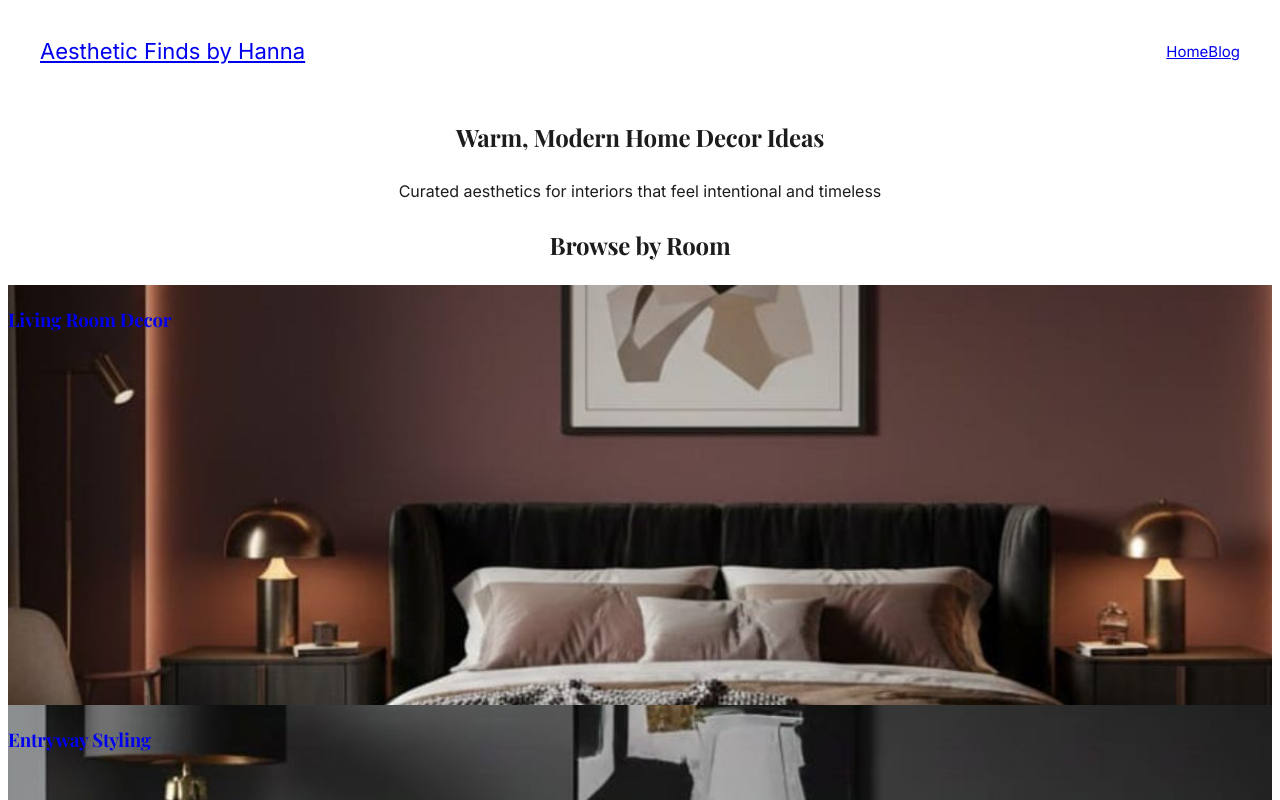
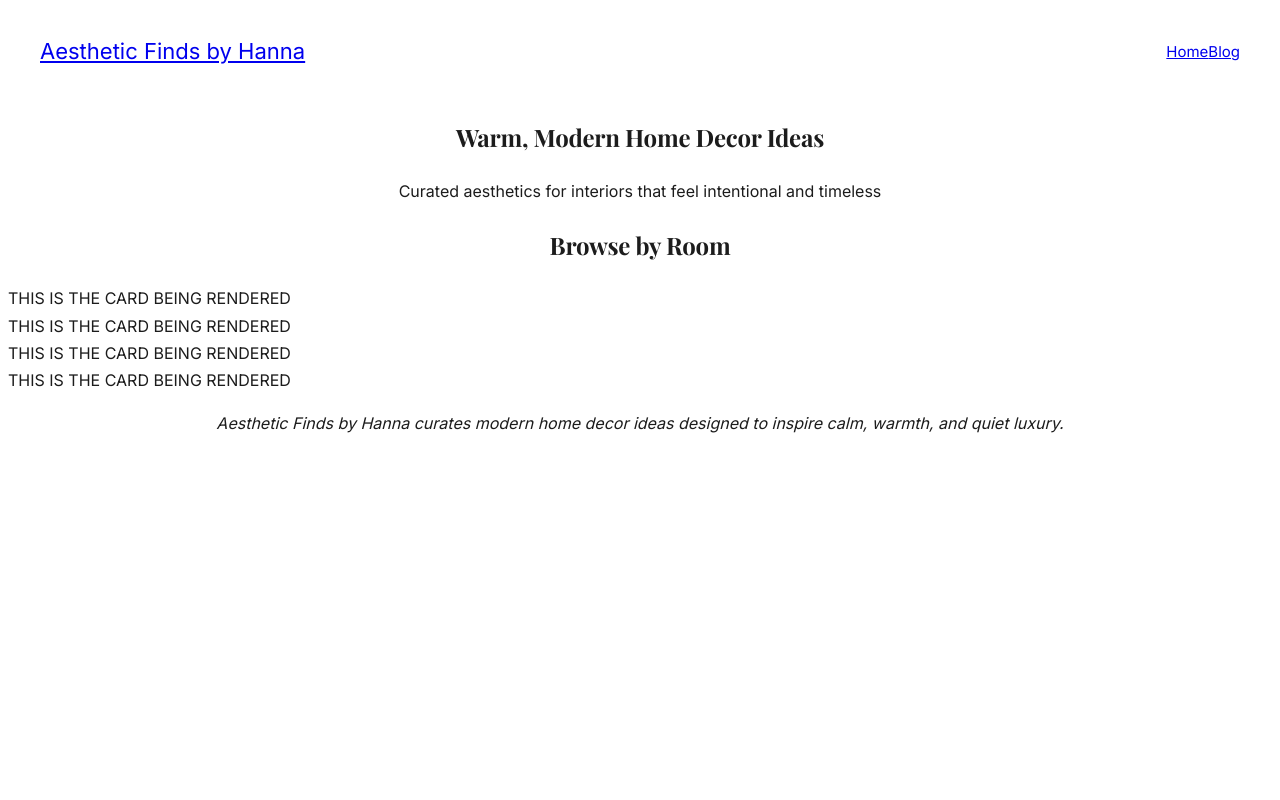
Before and after one commit to bonnie12-w/asthetic.hanna, a Next.js app: page / in a window 1280 px wide. Shown: the top 800 px of the page. Built offline with nearby package versions, Linux system fonts and the light colour scheme; a web font is replaced by a local one.

Commit message:
Update CategoryCard.tsx

```diff
--- a/components/CategoryCard.tsx
+++ b/components/CategoryCard.tsx
@@ -1,35 +1,7 @@
-import Link from "next/link"
-
-interface CategoryCardProps {
-  title: string
-  href: string
-  imageUrl: string
-}
-
-export default function CategoryCard({
-  title,
-  href,
-  imageUrl,
-}: CategoryCardProps) {
+export default function CategoryCard() {
   return (
-    <Link href={href} className="group block">
-      <div className="relative h-[420px] overflow-hidden rounded-sm">
-        <img
-          src={imageUrl}
-          alt={title}
-          className="absolute inset-0 h-full w-full object-cover transition-transform duration-700 group-hover:scale-105"
-        />
-
-        {/* dark overlay */}
-        <div className="absolute inset-0 bg-black/25" />
-
-        {/* title */}
-        <div className="absolute bottom-8 left-8 right-8">
-          <h3 className="font-serif text-2xl md:text-3xl text-white leading-snug">
-            {title}
-          </h3>
-        </div>
-      </div>
-    </Link>
+    <div className="text-6xl text-red-600">
+      THIS IS THE CARD BEING RENDERED
+    </div>
   )
 }
```
